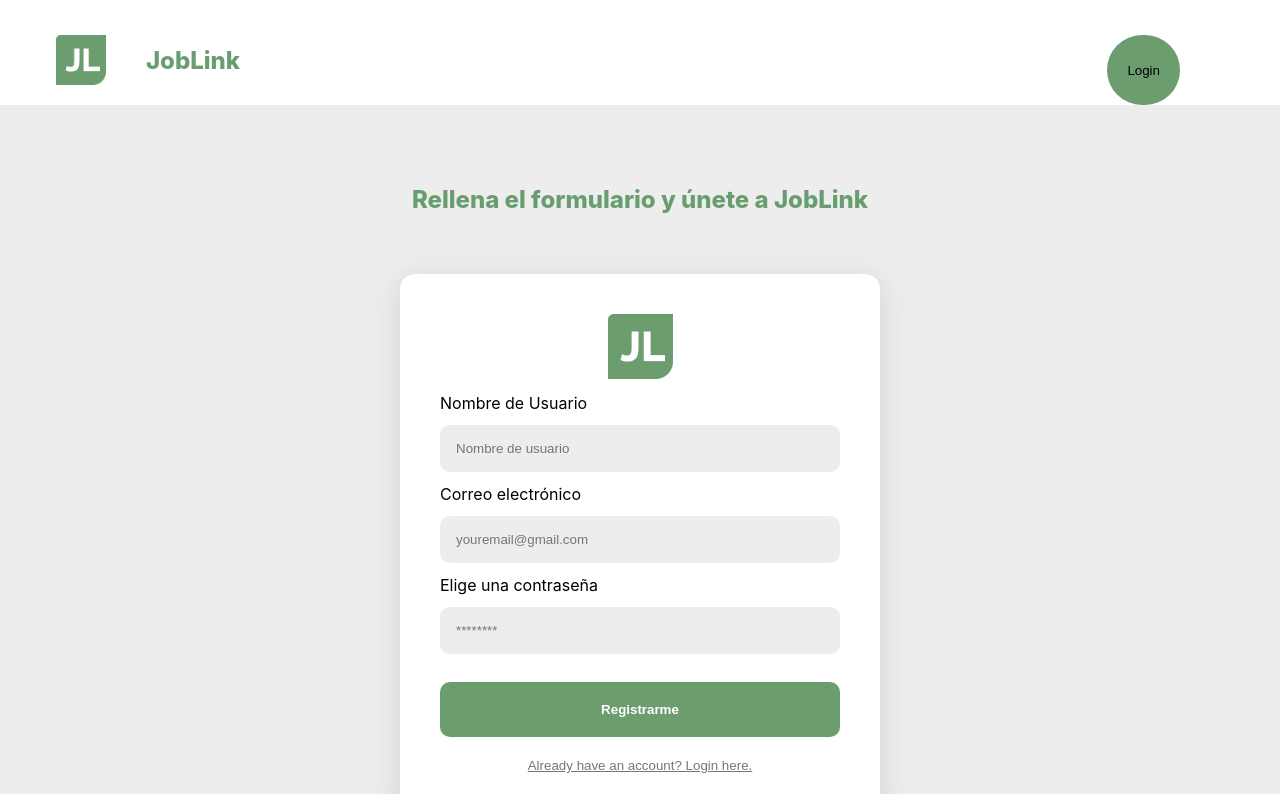
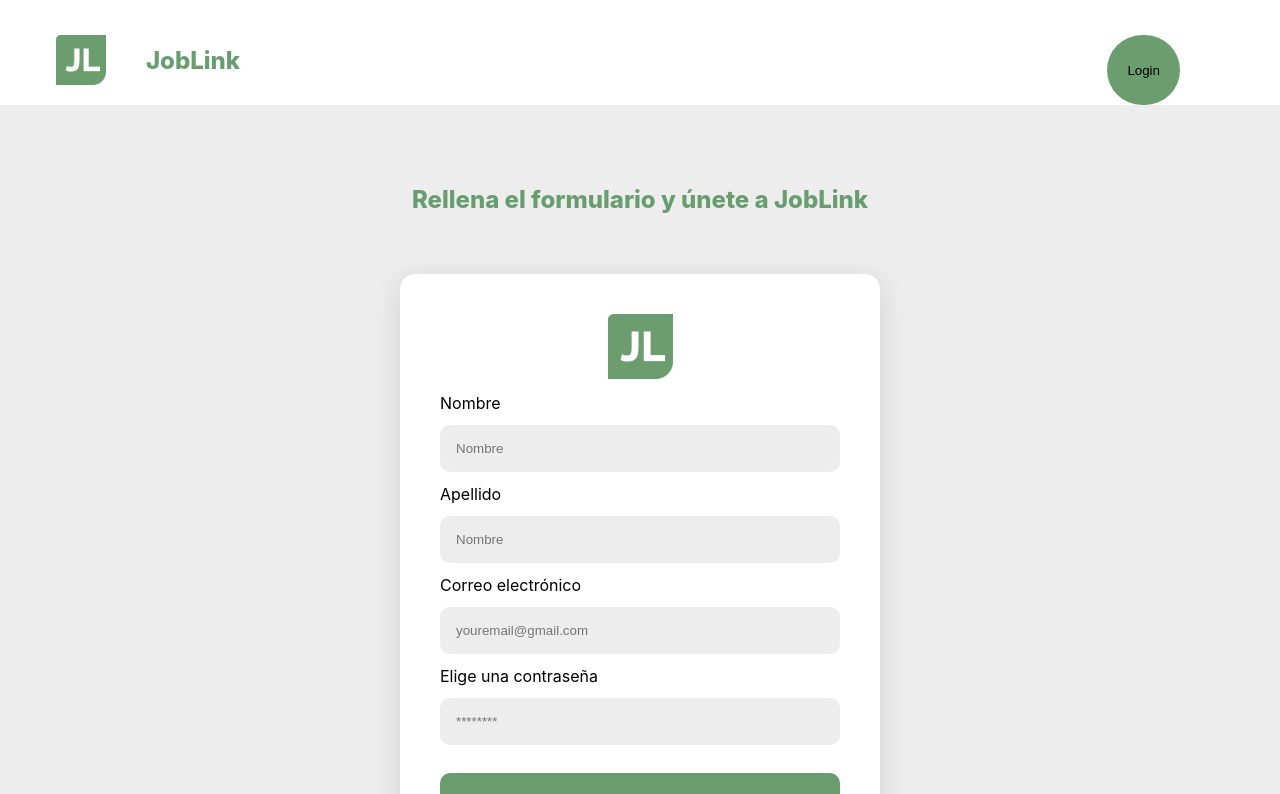
Before and after one commit to nds-fsd/linkedin, a React (Create React App) app in the folder frontend/: page /register in a window 1280 px wide. Shown: the top 794 px of the page. Built offline with nearby package versions, Linux system fonts and the light colour scheme.

Commit message:
registro con nombre y apellido

```diff
--- a/frontend/src/components/Register.js
+++ b/frontend/src/components/Register.js
@@ -11,12 +11,13 @@ import {Submit_register} from './Login';
 const Register = (props) => {
     const [email, setEmail] = useState('');
     const [password, setPassword] = useState('');
-    const [username, setName] = useState('');
+    const [nombre, setNombre] = useState('');
+    const [apellido, setApellido] = useState('');
     const navigate = useNavigate();
 
     const handleSuccessfulRegistration = (data) => {
       console.log(data)
-      Submit_register({ ...data, username:username, password: password }, useNavigate);
+      Submit_register({ ...data, nombre:nombre, password: password }, useNavigate);
       toast.success("Registrado Correctamente! Vamos a la Home page...", {
         position: "top-center",
         autoClose: 5000,
@@ -33,9 +34,14 @@ const Register = (props) => {
     };
 
 
-    const handleName = (e) => {
-        setName(e.target.value);
+    const handleNombre = (e) => {
+        setNombre(e.target.value);
     };
+
+    const handleApellido = (e) => {
+        setApellido(e.target.value);
+    };
+
     const handleEmail = (e) => {
         setEmail(e.target.value);
     };
@@ -72,14 +78,23 @@ const Register = (props) => {
                     <div className='reg-img'>
                         <img src="./img/Vector.png" alt="logo" />
                     </div>
-                    <label htmlFor="username">Nombre de Usuario</label>
+                    <label htmlFor="nombre">Nombre</label>
 
                     <input
-                        value={username}
+                        value={nombre}
                         name="name"
-                        onChange={handleName}
+                        onChange={handleNombre}
                         id="username"
-                        placeholder="Nombre de usuario"
+                        placeholder="Nombre"
+                    />
+                    <label htmlFor="apellido">Apellido</label>
+
+                    <input
+                        value={apellido}
+                        name="name"
+                        onChange={handleApellido}
+                        id="username"
+                        placeholder="Nombre"
                     />
 
                     <label htmlFor="email">Correo electrónico</label>
@@ -106,9 +121,10 @@ const Register = (props) => {
                 onClick={async () => {
                     try {
                         await apiWrapper("user/register", "POST", {
-                            username:username,
+                            nombre:nombre,
                             email:email,
-                            password:password
+                            password:password,
+                            apellido:apellido
                         })
                         .then(
                             (data)=> {
--- a/frontend/src/components/sidebar/Sidebar.js
+++ b/frontend/src/components/sidebar/Sidebar.js
@@ -20,7 +20,7 @@ export const Sidebar = () => {
     useEffect(() => {
        apiWrapper("user/"+userId)
        .then((response) => setData(response))
-          }, [])
+          }, [userId])
 
 
 const fullName = data.nombre+" "+data.apellido
```
Also changed, not shown: 1 other file (tests, documents, lock files or other folders).
